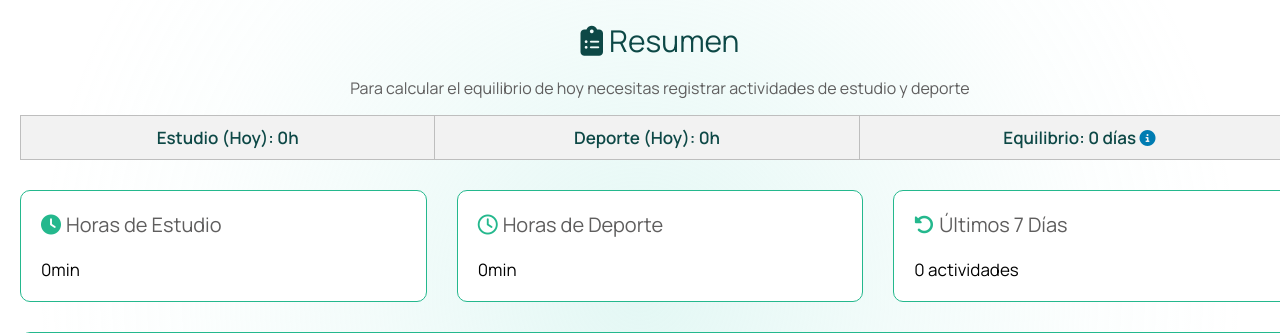
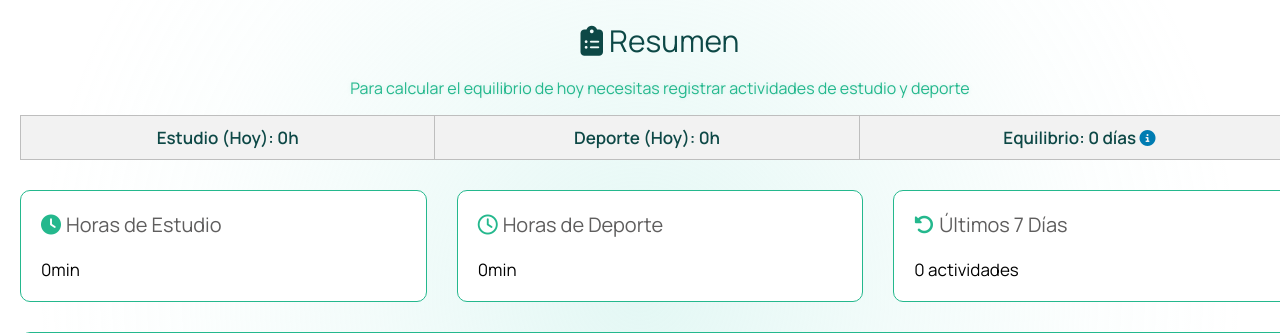
Before and after one commit to javiernr02/tfg-studyfit, a Django app: page / in a window 1280 px wide. Shown: the part 110-443 px from the top of the page. Run offline with Django 5.2, Linux system fonts and the light colour scheme; tables that the repository leaves empty hold one stand-in row (values such as "Sample post"); some libraries are stand-ins or nearby versions.

Commit message:
feat: new today activities information appearance

```diff
--- a/static/css/home.css
+++ b/static/css/home.css
@@ -13,7 +13,8 @@
 }
 
 .balance-value p {
-    color: #5f5e5e;
+    color: #24B88D;
+    text-shadow: 0 0 4px rgba(36, 184, 141, 0.15);
 }
 
 .initial-table {
```
